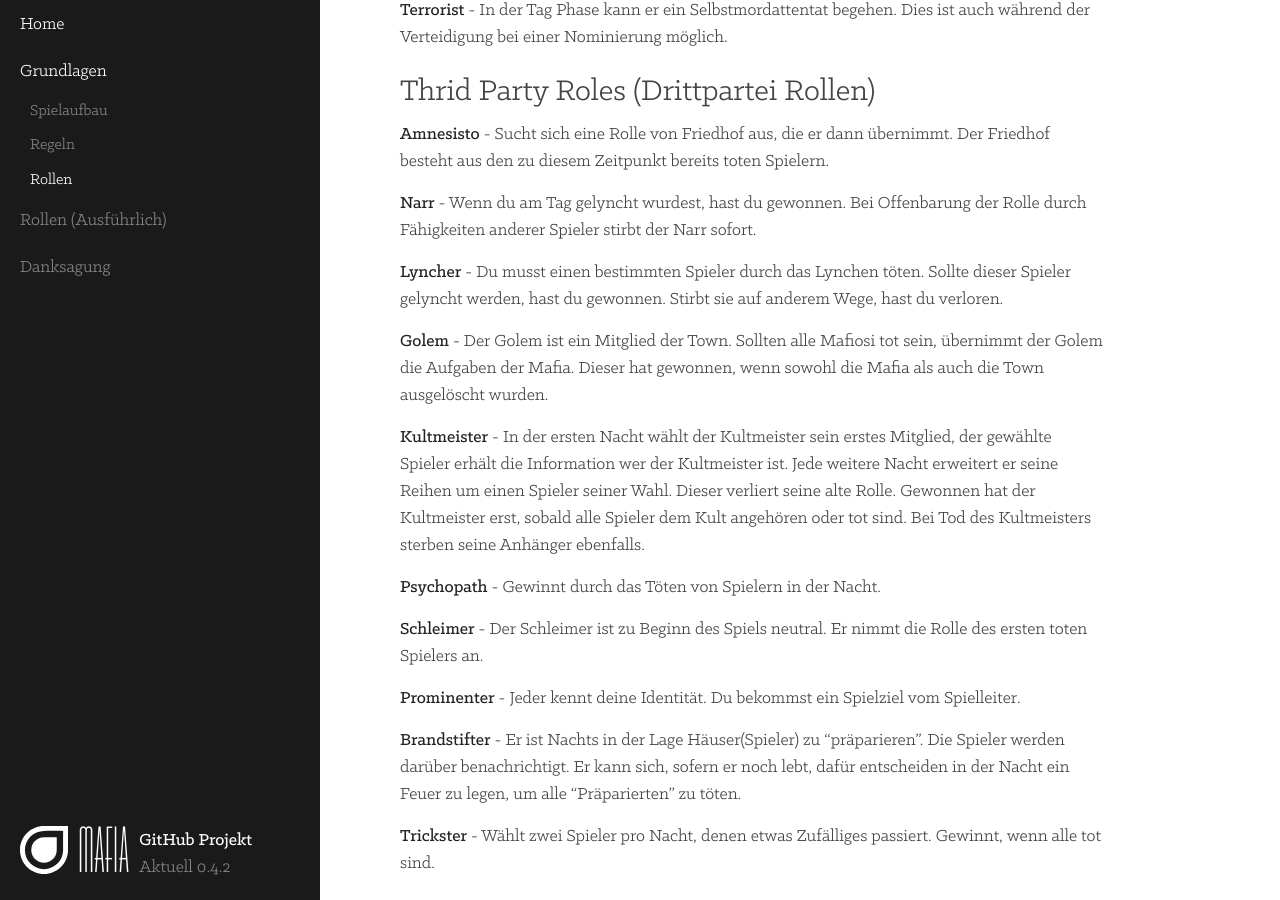
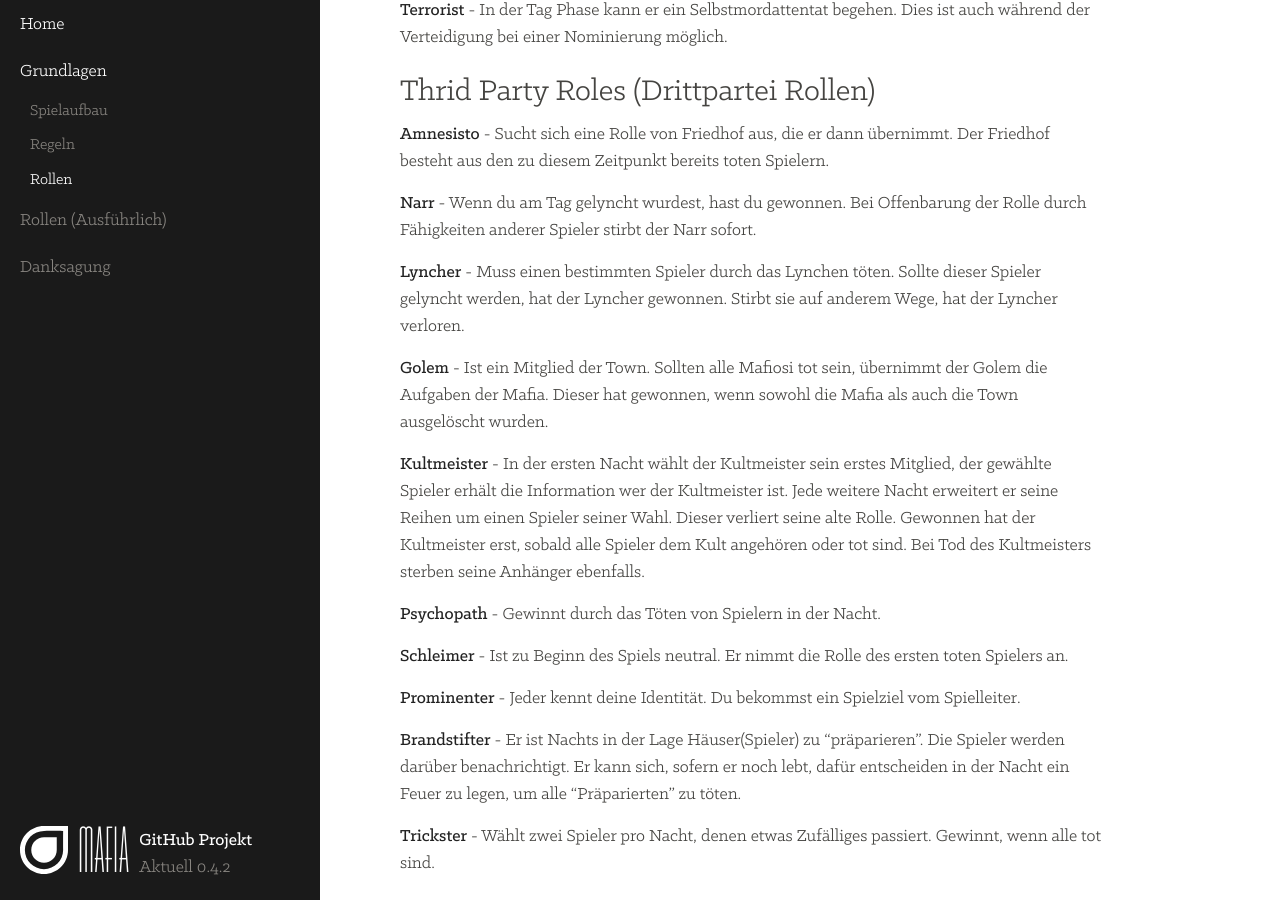
Before and after one commit to gamekeller/mafia, a Jekyll site: the page built from general.md, in a window 1280 px wide and 900 px high, scrolled down 3903 px. Built offline with Jekyll 4.4.1, drawn with Linux system fonts in a browser that asks for light colours; some of the changed text lies outside the part shown.

Commit message:
minor changes

```diff
--- a/general.md
+++ b/general.md
@@ -56,7 +56,7 @@
 
 [**Cop**](../roles/#cop) - Der Cop ist in der Lage, jede Nacht eine Person zu überprüfen. Er erhält Informartionen darüber, welche Gesinnung diese hat. (Neutrale Rollen werden als Town angezeigt)
 
-[**Hacker**](../roles/#hacker) Kurz vor dem Ende der Nacht bekommt der Hacker eine Nachricht vom Spielleiter mit den Spielern, die in der Nacht aktiv waren.
+[**Hacker**](../roles/#hacker) - Kurz vor dem Ende der Nacht bekommt der Hacker eine Nachricht vom Spielleiter mit den Spielern, die in der Nacht aktiv waren.
 
 [**Orakel**](../roles/#orakel) - Die Rolle, einer vom Orakel ausgewählten Person, wird beim Tod des Orakels offenbart, dies kann das Orakel in einer beliebigen Nacht tun.
 
@@ -66,7 +66,7 @@
 
 [**Petze**](../roles/#petze) - Die Petze kann Rollen anderer Mitspieler aufdecken. Dies tut die Petze, indem sie dem Spielerleiter schreibt, welcher Spieler etwas über einen anderen Spieler erfahren soll. Die Petze erfährt nichts über die geteilte Rolle selbst.
 
-[**Maler**](../roles/#maler)  - Einmal im Spiel, kann der Maler ein Bild von einem Spieler malen. Dabei wird seine Identität, also Gesinnung und Rolle verraten. Die Identität des Malers wird dabei auch offenbart.
+[**Maler**](../roles/#maler) - Einmal im Spiel, kann der Maler ein Bild von einem Spieler malen. Dabei wird seine Identität, also Gesinnung und Rolle verraten. Die Identität des Malers wird dabei auch offenbart.
 
 [**Arzt**](../roles/#arzt) - Jede Nacht kann der Arzt jemanden retten, jedoch nicht zwei Mal hintereinander die selbe Person und nicht sich selbst.
 
@@ -130,15 +130,15 @@
 
 [**Narr**](../roles/#narr) - Wenn du am Tag gelyncht wurdest, hast du gewonnen. Bei Offenbarung der Rolle durch Fähigkeiten anderer Spieler stirbt der Narr sofort.
 
-[**Lyncher**](../roles/#lyncher)  - Du musst einen bestimmten Spieler durch das Lynchen töten. Sollte dieser Spieler gelyncht werden, hast du gewonnen. Stirbt sie auf anderem Wege, hast du verloren.
+[**Lyncher**](../roles/#lyncher)  - Muss einen bestimmten Spieler durch das Lynchen töten. Sollte dieser Spieler gelyncht werden, hat der Lyncher gewonnen. Stirbt sie auf anderem Wege, hat der Lyncher verloren.
 
-[**Golem**](../roles/#golem) - Der Golem ist ein Mitglied der Town. Sollten alle Mafiosi tot sein, übernimmt der Golem die Aufgaben der Mafia. Dieser hat gewonnen, wenn sowohl die Mafia als auch die Town ausgelöscht wurden.
+[**Golem**](../roles/#golem) - Ist ein Mitglied der Town. Sollten alle Mafiosi tot sein, übernimmt der Golem die Aufgaben der Mafia. Dieser hat gewonnen, wenn sowohl die Mafia als auch die Town ausgelöscht wurden.
 
 [**Kultmeister**](../roles/#kultmeister) - In der ersten Nacht wählt der Kultmeister sein erstes Mitglied, der gewählte Spieler erhält die Information wer der Kultmeister ist. Jede weitere Nacht erweitert er seine Reihen um einen Spieler seiner Wahl. Dieser verliert seine alte Rolle. Gewonnen hat der Kultmeister erst, sobald alle Spieler dem Kult angehören oder tot sind. Bei Tod des Kultmeisters sterben seine Anhänger ebenfalls.
 
 [**Psychopath**](../roles/#psychopath) - Gewinnt durch das Töten von Spielern in der Nacht.
 
-[**Schleimer**](../roles/#schleimer) - Der Schleimer ist zu Beginn des Spiels neutral. Er nimmt die Rolle des ersten toten Spielers an.
+[**Schleimer**](../roles/#schleimer) - Ist zu Beginn des Spiels neutral. Er nimmt die Rolle des ersten toten Spielers an.
 
 [**Prominenter**](../roles/#prominenter) - Jeder kennt deine Identität. Du bekommst ein Spielziel vom Spielleiter.
 
```
Also changed, not shown: other parts of general.md (+4 -4 lines), roles.md (+5 -3 lines).
